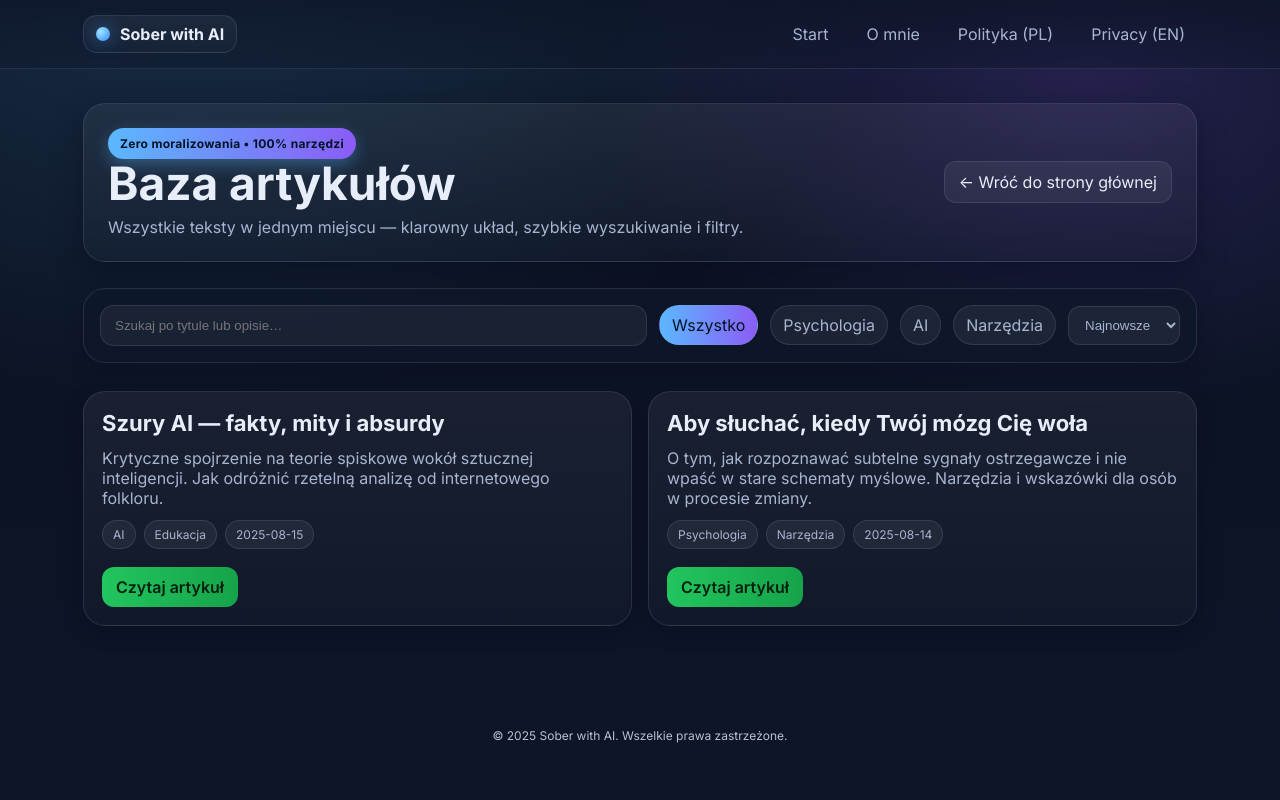
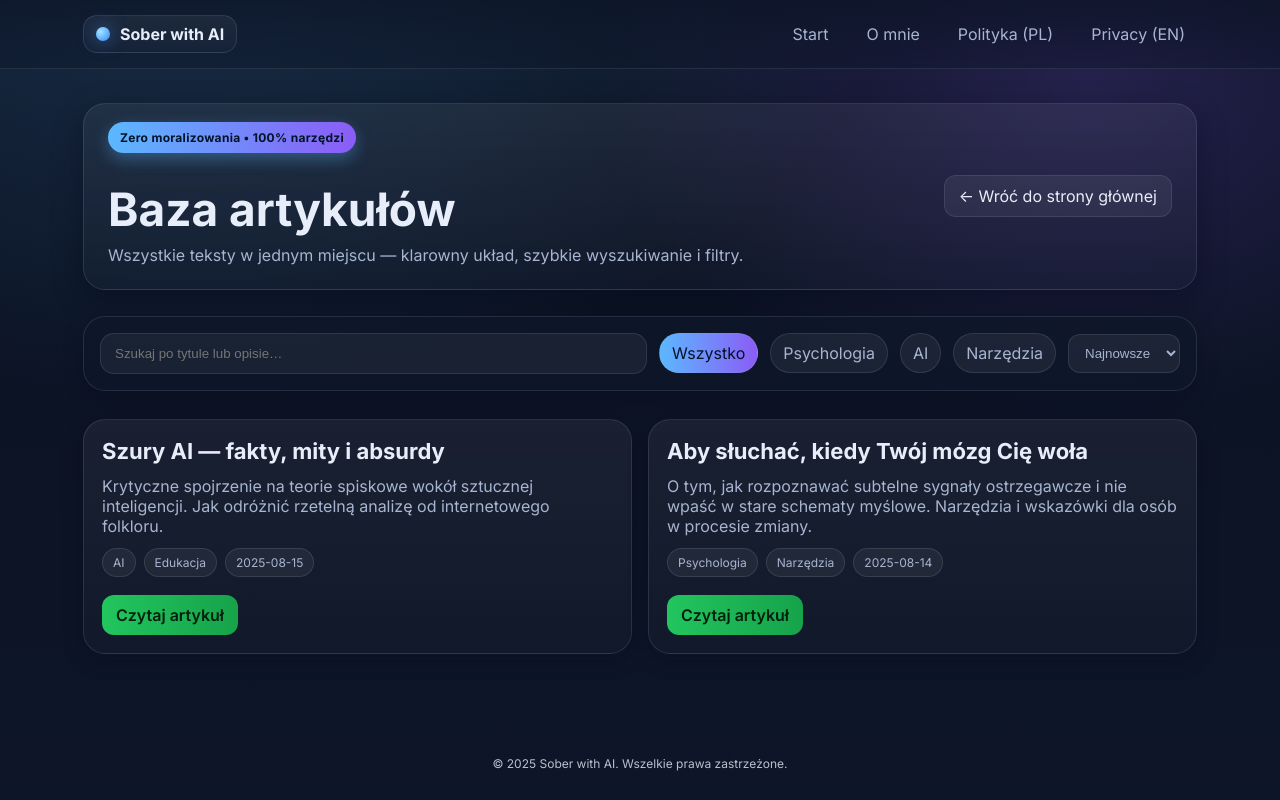
Before and after one commit to modakatowice-sketch/soberwithai, a plain HTML site: page artykuly.html in a window 1280 px wide. Drawn offline with Linux system fonts and the light colour scheme.

Commit message:
Update artykuly.html

```diff
--- a/artykuly.html
+++ b/artykuly.html
@@ -80,13 +80,17 @@
     }
     .hero h1{
       font-size:clamp(28px, 4.4vw, 46px);
-      line-height:1.08; margin:0 0 8px 0;
+      line-height:1.08;
+      margin:14px 0 10px 0;   /* więcej miejsca pod badge */
     }
     .badge{
       display:inline-block; font-weight:700; font-size:12px; letter-spacing:.3px;
       padding:8px 12px; border-radius:999px; color:#001427;
       background: linear-gradient(90deg, #5bb8ff, #8b5cf6);
       box-shadow:0 6px 16px rgba(91,184,255,.35);
+      position: relative;
+      top: -6px;              /* delikatnie wyżej */
+      margin-bottom: 12px;    /* odsuwa od H1 */
     }
     .hero p{margin:8px 0 0; color:var(--muted)}
     .hero .back{
```
